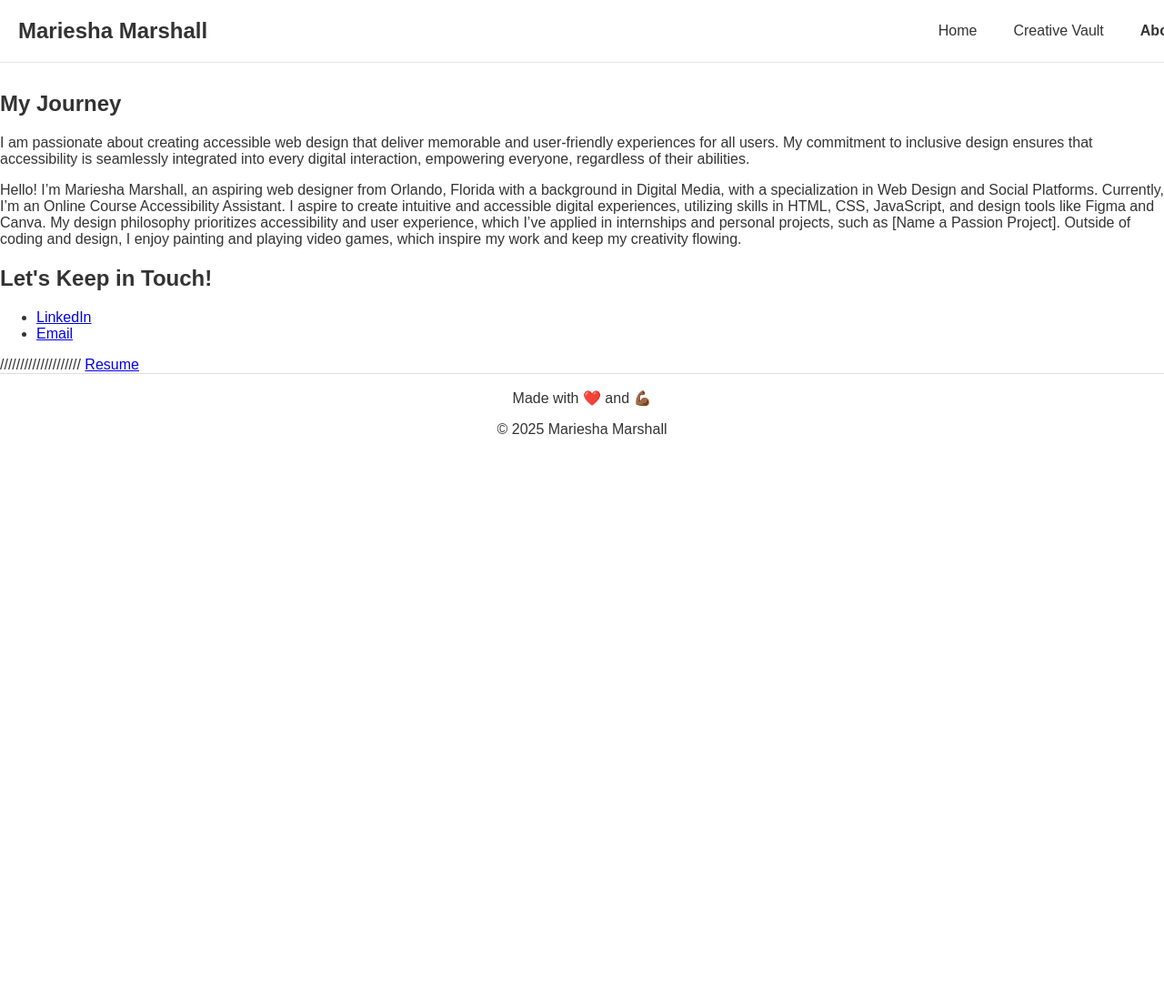
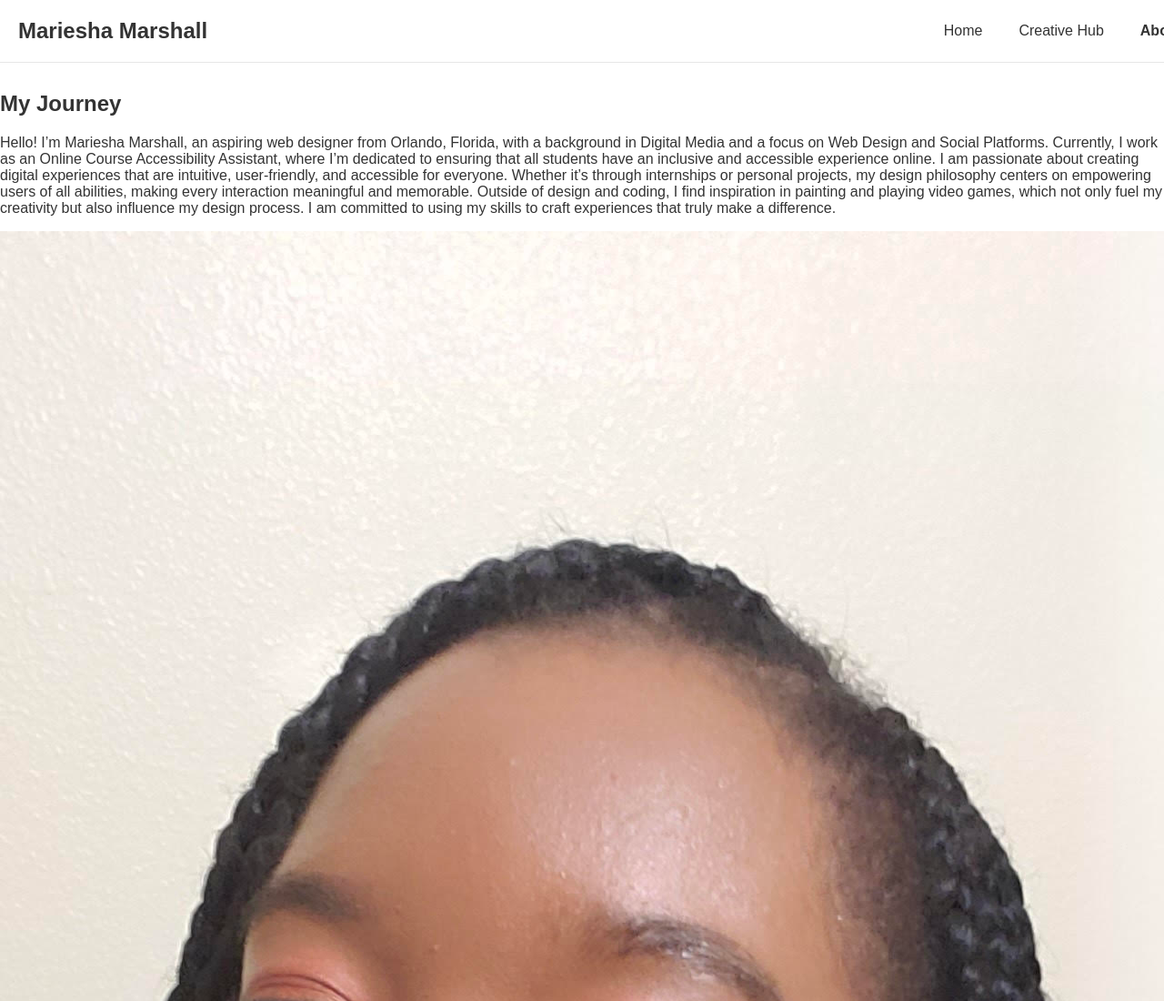
Before and after one commit to Mariesha-designs/Mariesha-designs.github.io, a plain HTML site: page about.html in a window 1280 px wide. Shown: the top 1100 px of the page at 91% size. Before the commit the page ends 800 px from the top, so only its background shows below. Drawn offline with Linux system fonts and the light colour scheme.

```diff
--- a/about.html
+++ b/about.html
@@ -15,7 +15,7 @@
             </div>
             <ul class="nav-links">
                 <li><a href="index.html">Home</a></li>
-                <li><a href="creativevault.html">Creative Vault</a></li>
+                <li><a href="creativehub.html">Creative Hub</a></li>
                 <li><a href="#about.html" class="active">About</a></li>
 
             </ul>
@@ -26,8 +26,14 @@
         <section id="about" class="about-section">
             <h2>My Journey</h2>
             <div class="about-content">
-            <p>I am passionate about creating accessible web design that deliver memorable and user-friendly experiences for all users. My commitment to inclusive design ensures that accessibility is seamlessly integrated into every digital interaction, empowering everyone, regardless of their abilities.</p>
-            <p>Hello! I’m Mariesha Marshall, an aspiring web designer from Orlando, Florida with a background in Digital Media, with a specialization in Web Design and Social Platforms. Currently, I’m an Online Course Accessibility Assistant. I aspire to create intuitive and accessible digital experiences, utilizing skills in HTML, CSS, JavaScript, and design tools like Figma and Canva. My design philosophy prioritizes accessibility and user experience, which I’ve applied in internships and personal projects, such as [Name a Passion Project]. Outside of coding and design, I enjoy painting and playing video games, which inspire my work and keep my creativity flowing.</p>
+                <div class="text-content">
+                    <p>Hello! I’m Mariesha Marshall, an aspiring web designer from Orlando, Florida, with a background in Digital Media and a focus on Web Design and Social Platforms. Currently, I work as an Online Course Accessibility Assistant, where I’m dedicated to ensuring that all students have an inclusive and accessible experience online.
+                    I am passionate about creating digital experiences that are intuitive, user-friendly, and accessible for everyone. Whether it’s through internships or personal projects, my design philosophy centers on empowering users of all abilities, making every interaction meaningful and memorable.
+                    Outside of design and coding, I find inspiration in painting and playing video games, which not only fuel my creativity but also influence my design process. I am committed to using my skills to craft experiences that truly make a difference.</p>
+                </div>
+                <div class="image-content">
+                    <img src="img/me_professional.jpg" alt="Mariesha smiling.">
+                </div>
             </div>
         </section>
 
@@ -39,6 +45,7 @@
                 <li><a href="mailto:themarieshamarshall@gmail.com?subject=Let's Chat!">Email</a></li>
             </ul>
         </section>
+    </main>
    //////////////////// <a href="resume/MarieshaMarshall_SSC_Accessibility&AssistiveTechnology.pdf" target="_blank">Resume</a>
     <footer>
         <p>Made with ❤️️ and 💪🏾</p>
```
Lines whose indentation alone changed are shown as unchanged.
